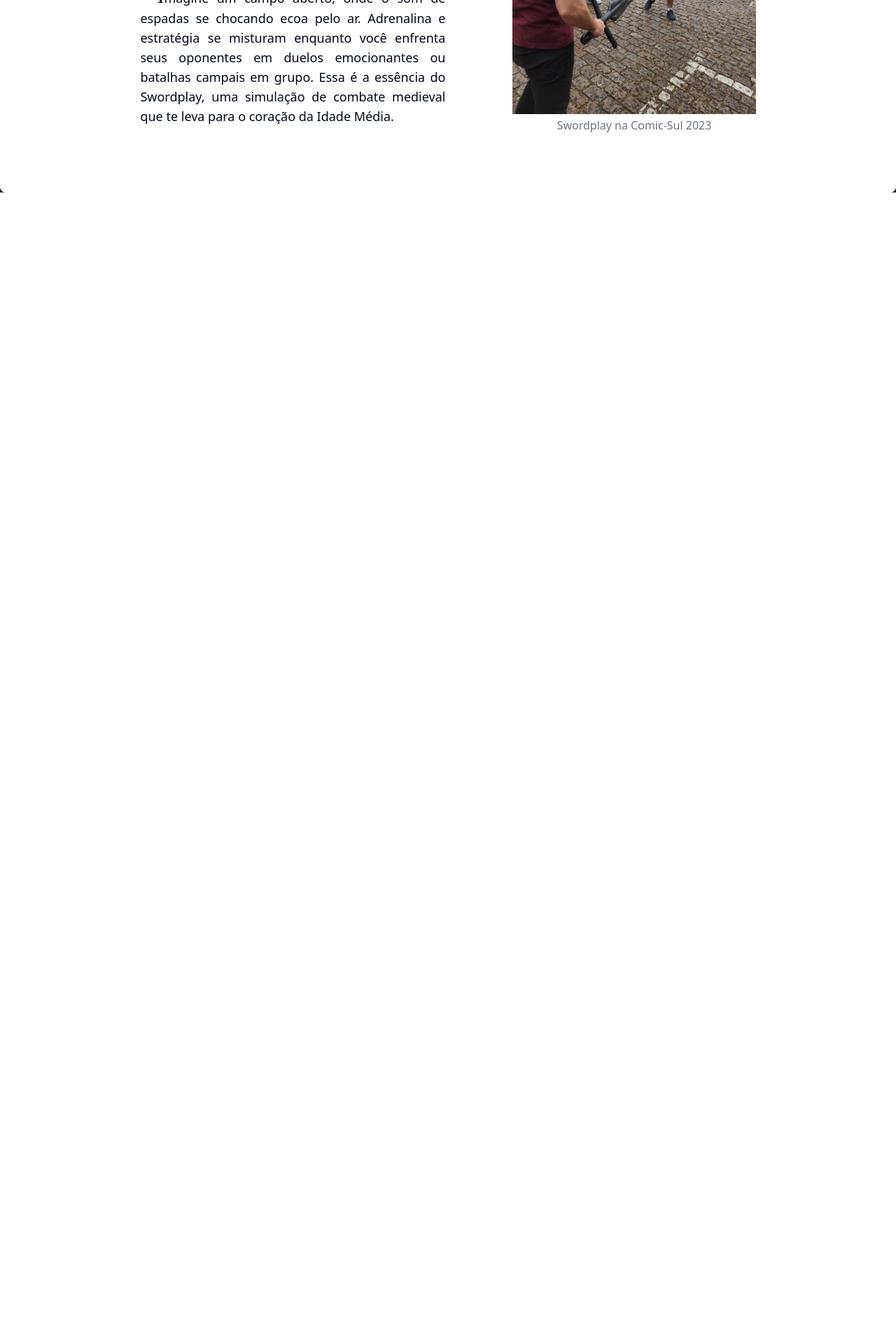
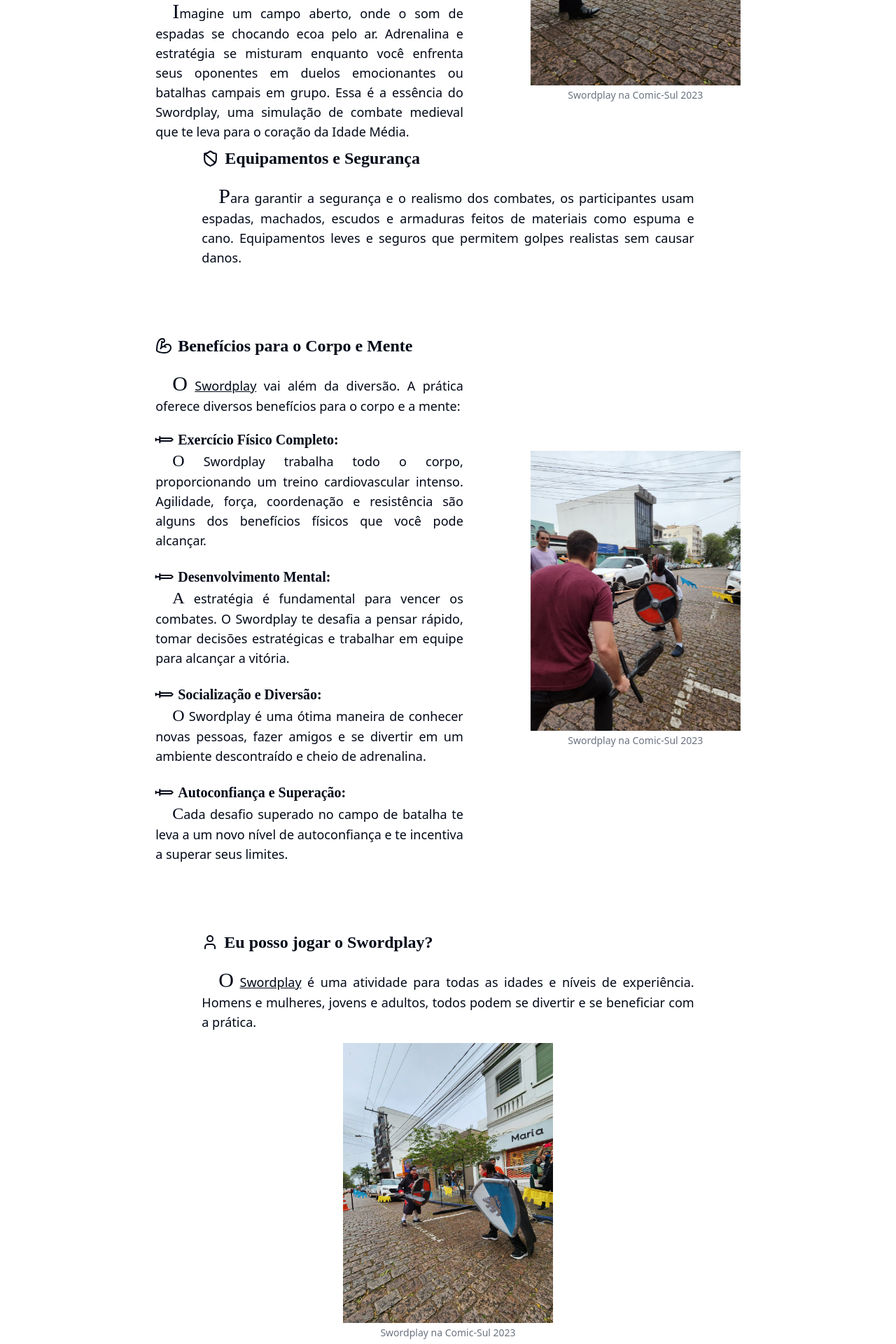
Before and after one commit to Samuka0222/excalibur-swordplay, a React (Vite) app: page / in a window 1280 px wide. Shown: the part 840-2760 px from the top of the page at 70% size. Before the commit the page ends 1115 px from the top, so only its background shows below. Built offline with nearby package versions, Linux system fonts and the light colour scheme; a web font is replaced by a local one.

Commit message:
feat: finish first version of the content for home page

```diff
--- a/src/ui/components/Banner.tsx
+++ b/src/ui/components/Banner.tsx
@@ -2,7 +2,7 @@ import { motion } from 'framer-motion';
 
 export function Banner() {
   return (
-    <div className="w-full h-full bg-primary relative font-medieval">
+    <div className="w-full h-full bg-primary py-6 relative font-medieval">
       <motion.div
         className='absolute w-full h-full top-0 left-0 bg-primary'
         initial={{
@@ -14,7 +14,7 @@ export function Banner() {
         transition={{ duration: 1, ease: 'easeInOut' }}
       />
 
-      <div className="w-full flex gap-2 justify-center items-center">
+      <div className="w-full flex gap-2 justify-center items-center mt-6">
         <span className="text-2xl lg:text-3xl font-bold text-white">Excalibur</span>
         <img src="/img/logo-excalibur-swordplay-md.png" alt="Logo do Excalibur Swordplay" className="w-32 h-32 lg:w-40 lg:h-40" />
         <span className="text-2xl lg:text-3xl font-bold text-white">Swordplay</span>
--- a/src/ui/components/HeaderMenu.tsx
+++ b/src/ui/components/HeaderMenu.tsx
@@ -12,7 +12,7 @@ export default function HeaderMenu() {
         initial={{ y: -100 }}
         animate={{ y: 0 }}
         transition={{ ease: "easeInOut" }}
-        className="w-full bg-primary flex justify-between md:justify-around items-center py-5 px-8 xl:px-24"
+        className="w-full bg-primary fixed top-0 left-0 z-10 shadow-sm shadow-white flex justify-between md:justify-around items-center py-5 px-8 xl:px-24"
       >
         {/* Mobile Menu */}
         <div className="block lg:hidden w-fit ">
--- a/src/ui/pages/Home.tsx
+++ b/src/ui/pages/Home.tsx
@@ -1,11 +1,13 @@
 import { CardBody, CardContainer } from "@ui/components/3dCard";
 import { AnimatedContainer } from "@ui/components/AnimatedContainer";
+import { motion } from "framer-motion"
 import { Banner } from "@ui/components/Banner";
-import { Swords } from "lucide-react";
+import { BicepsFlexed, Calendar, Scroll, ShieldBanIcon, Sword, Swords, User } from "lucide-react";
+import { Link } from "react-router-dom";
 
 export default function Home() {
   return (
-    <div className="w-full h-full mt-8">
+    <div className="w-full h-full mt-[110px] xl:mt-[150px]">
       <Banner />
       <section className="w-full h-full flex flex-col justify-center items-center mt-12 bg-white py-5 px-3 rounded-lg">
         <AnimatedContainer
@@ -29,14 +31,185 @@ export default function Home() {
           <CardContainer className="mb-16">
             <CardBody className="flex flex-col justify-center items-center">
               <img
-                src="/img/swordplay-fotos-1.jpg"
+                src="/img/swordplay-fotos-3.jpg"
                 alt="Foto do Swordplay realizado na Comic-Sul 2023"
-                className="w-[350px]"
+                className="w-[350px] xl:w-[300px]"
               />
-              <span className="text-center mt-1 text-medium text-gray-500">Swordplay na Comic-Sul 2023</span>
+              <span className="text-center mt-1 text-medium text-sm text-gray-500">Swordplay na Comic-Sul 2023</span>
             </CardBody>
           </CardContainer>
         </AnimatedContainer>
+
+        <AnimatedContainer
+          initial={{ y: 200 }}
+          animate={{ y: 0 }}
+          transition={{ duration: 1, ease: 'easeInOut' }}
+          className="w-full md:w-[85%] lg:w-[75%] xl:w-[70%] xl:flex justify-center gap-24"
+        >
+          <div className="w-full xl:w-[80%] flex flex-col gap-5">
+            <h2 className="w-full text-2xl font-medieval font-bold flex">
+              <ShieldBanIcon size={25} className="mr-2 mt-1" />
+              Equipamentos e Segurança
+            </h2>
+            <p className="text-lg indent-6 text-justify">
+              <span className="text-3xl font-medieval font-medium">P</span>ara garantir a segurança e o realismo dos combates, os participantes usam espadas, machados, escudos e armaduras feitos de materiais como espuma e cano. Equipamentos leves e seguros que permitem golpes realistas sem causar danos.
+            </p>
+          </div>
+        </AnimatedContainer>
+
+        <AnimatedContainer
+          initial={{ y: 700 }}
+          animate={{ y: 0 }}
+          transition={{ duration: 1, ease: 'easeInOut' }}
+          className="w-full md:w-[85%] lg:w-[75%] xl:w-[70%] mt-24 xl:flex xl:justify-center xl:items-center gap-24"
+        >
+          <div className="w-full xl:w-[50%] flex flex-col gap-5">
+            <h2 className="w-full text-2xl font-medieval font-bold flex">
+              <BicepsFlexed className="mr-2 mt-1" />
+              Benefícios para o Corpo e Mente
+            </h2>
+            <p className="text-lg indent-6 text-justify">
+              <span className="text-3xl font-medieval font-medium">O</span> <span className="font-medium underline">Swordplay</span> vai além da diversão. A prática oferece diversos benefícios para o corpo e a mente:
+            </p>
+            <ul className="w-full flex flex-col gap-6 text-lg">
+              <li className="text-justify">
+                <span className="font-bold font-medieval flex text-xl">
+                  <Sword className="rotate-[135deg] mt-0.5 mr-2" />
+                  Exercício Físico Completo:
+                </span>
+                <p className="indent-6">
+                  <span className="text-2xl font-medieval font-medium">O</span> Swordplay trabalha todo o corpo, proporcionando um treino cardiovascular intenso. Agilidade, força, coordenação e resistência são alguns dos benefícios físicos que você pode alcançar.
+                </p>
+              </li>
+
+              <li className="text-justify">
+                <span className="font-bold font-medieval flex text-xl">
+                  <Sword className="rotate-[135deg] mt-0.5 mr-2" />
+                  Desenvolvimento Mental:
+                </span>
+                <p className="indent-6">
+                  <span className="text-2xl font-medieval font-medium">A</span> estratégia é fundamental para vencer os combates. O Swordplay te desafia a pensar rápido, tomar decisões estratégicas e trabalhar em equipe para alcançar a vitória.
+                </p>
+              </li>
+
+              <li className="text-justify">
+                <span className="font-bold font-medieval flex text-xl">
+                  <Sword className="rotate-[135deg] mt-0.5 mr-2" />
+                  Socialização e Diversão:
+                </span>
+                <p className="indent-6">
+                  <span className="text-2xl font-medieval font-medium">O</span> Swordplay é uma ótima maneira de conhecer novas pessoas, fazer amigos e se divertir em um ambiente descontraído e cheio de adrenalina.
+                </p>
+              </li>
+
+              <li className="text-justify">
+                <span className="font-bold font-medieval flex text-xl">
+                  <Sword className="rotate-[135deg] mt-0.5 mr-2" />
+                  Autoconfiança e Superação:
+                </span>
+                <p className="indent-6">
+                  <span className="text-2xl font-medieval font-medium">C</span>ada desafio superado no campo de batalha te leva a um novo nível de autoconfiança e te incentiva a superar seus limites.
+                </p>
+              </li>
+            </ul>
+          </div>
+          <CardContainer className="mb-16 xl:mb-0">
+            <CardBody className="flex flex-col justify-center items-center">
+              <img
+                src="/img/swordplay-fotos-2.jpg"
+                alt="Foto do Swordplay realizado na Comic-Sul 2023"
+                className="w-[350px] xl:w-[300px]"
+              />
+              <span className="text-center mt-1 text-medium text-sm text-gray-500">Swordplay na Comic-Sul 2023</span>
+            </CardBody>
+          </CardContainer>
+        </AnimatedContainer>
+
+        <AnimatedContainer
+          initial={{ y: 700 }}
+          animate={{ y: 0 }}
+          transition={{ duration: 1, ease: 'easeInOut' }}
+          className="w-full md:w-[85%] lg:w-[75%] xl:w-[70%] xl:mt-24 xl:flex xl:flex-col justify-center items-center gap-4"
+        >
+          <div className="w-full xl:w-[80%] flex flex-col gap-5">
+            <h2 className="w-full text-2xl font-medieval font-bold flex">
+              <User className="mr-2 mt-1" />
+              Eu posso jogar o Swordplay?
+            </h2>
+            <p className="text-lg indent-6 text-justify">
+              <span className="text-3xl font-medieval font-medium">O</span> <span className="font-medium underline">Swordplay</span> é uma atividade para todas as idades e níveis de experiência. Homens e mulheres, jovens e adultos, todos podem se divertir e se beneficiar com a prática.
+            </p>
+          </div>
+          <CardContainer className="mb-16">
+            <CardBody className="flex flex-col justify-center items-center">
+              <img
+                src="/img/swordplay-fotos-5.jpg"
+                alt="Crianças jogam Swordplay no evento realizado na Comic-Sul 2023"
+                className="w-[350px] xl:w-[300px]"
+              />
+              <span className="text-center mt-1 text-medium text-sm text-gray-500">Swordplay na Comic-Sul 2023</span>
+            </CardBody>
+          </CardContainer>
+        </AnimatedContainer>
+
+        <AnimatedContainer
+          initial={{ y: 200 }}
+          animate={{ y: 0 }}
+          transition={{ duration: 1, ease: 'easeInOut' }}
+          className="w-full md:w-[85%] lg:w-[75%] xl:w-[70%] flex flex-col justify-center items-center"
+        >
+          <div className="w-full xl:w-[80%] flex flex-col gap-5">
+            <h2 className="w-full text-2xl font-medieval font-bold flex">
+              <Scroll size={25} className="mr-2 mt-1" />
+              Como funciona as regras do Swordplay?
+            </h2>
+            <p className="text-lg indent-6 text-justify">
+              <span className="text-3xl font-medieval font-medium">P</span>ara aprender as regras do <span className="font-bold text-medieval">swordplay</span> clique no link abaixo e acesse a página detalhada ensinando as regras básicas para você já poder começar a jogar!
+            </p>
+          </div>
+
+          <motion.div
+            whileHover={{
+              scale: 1.1,
+              color: "#9ca3af",
+            }}
+            className="mt-6"
+          >
+            <Link to="/eventos" className="text-white bg-primary font-medium text-lg w-[200px] rounded-lg py-2 transition-colors hover:text-primary hover:bg-secondary flex justify-center items-center">
+              Ver Regras
+            </Link>
+          </motion.div>
+        </AnimatedContainer>
+
+        <AnimatedContainer
+          initial={{ y: 200 }}
+          animate={{ y: 0 }}
+          transition={{ duration: 1, ease: 'easeInOut' }}
+          className="w-full md:w-[85%] lg:w-[75%] xl:w-[70%] flex flex-col justify-center items-center mt-24"
+        >
+          <div className="w-full xl:w-[80%] flex flex-col gap-5">
+            <h2 className="w-full text-2xl font-medieval font-bold flex">
+              <Calendar size={25} className="mr-2 mt-1" />
+              Quando será o próximo evento?
+            </h2>
+            <p className="text-lg indent-6 text-justify">
+              <span className="text-3xl font-medieval font-medium">O</span> próximo evento do <span className="font-bold text-medieval">Excalibur Swordplay</span> será na Comic-Sul 2024 no dia 23 de Novembro de 2024, no Shopping Santa Cruz, verifique a página de Eventos para saber mais!
+            </p>
+          </div>
+
+          <motion.div
+            whileHover={{
+              scale: 1.1,
+              color: "#9ca3af",
+            }}
+            className="mt-6"
+          >
+            <Link to="/eventos" className="text-white bg-primary font-medium text-lg w-[200px] rounded-lg py-2 transition-colors hover:text-primary hover:bg-secondary flex justify-center items-center">
+              Ver Eventos
+            </Link>
+          </motion.div>
+        </AnimatedContainer>
+
       </section>
     </div>
   )
```
